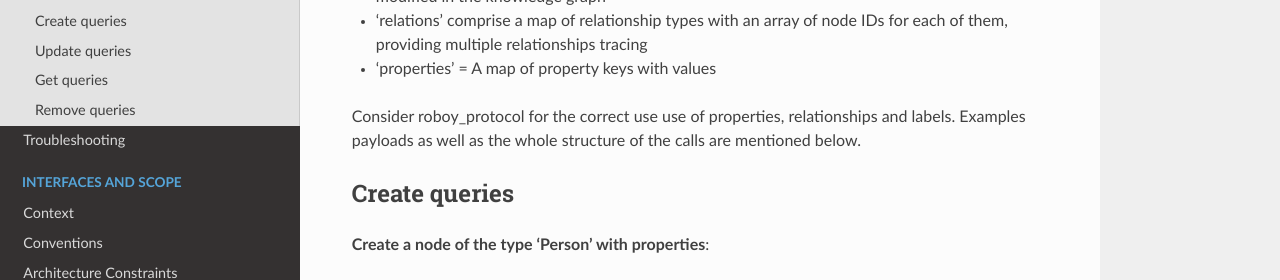
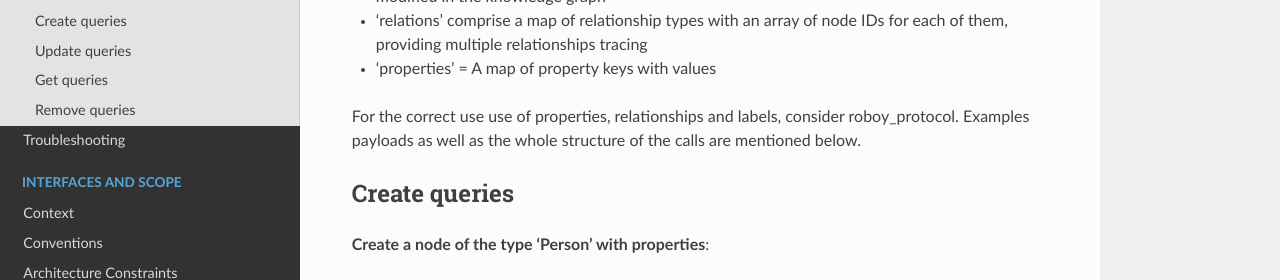
Before and after one commit to Roboy/memory, a Sphinx documentation site: the page built from docs/Usage/2_initial_experience.rst, in a window 1280 px wide and 900 px high, scrolled down 1250 px. Shown: the part 151-431 px from the top of the window. Built offline with Sphinx 7.4.7 and the Read the Docs theme 2.0.0, drawn with Linux system fonts in a browser that asks for light colours.

```diff
--- a/docs/Usage/2_initial_experience.rst
+++ b/docs/Usage/2_initial_experience.rst
@@ -58,7 +58,7 @@ The payload (JSON object) may comprise several elements such as:
 - 'relations' comprise a map of relationship types with an array of node IDs for each of them, providing multiple relationships tracing
 - 'properties' = A map of property keys with values
 
-Consider :ref:`roboy_protocol` for the correct use use of properties, relationships and labels.
+For the correct use use of properties, relationships and labels, consider :ref:`roboy_protocol`.
 Examples payloads as well as the whole structure of the calls are mentioned below.
 
 Create queries
```
